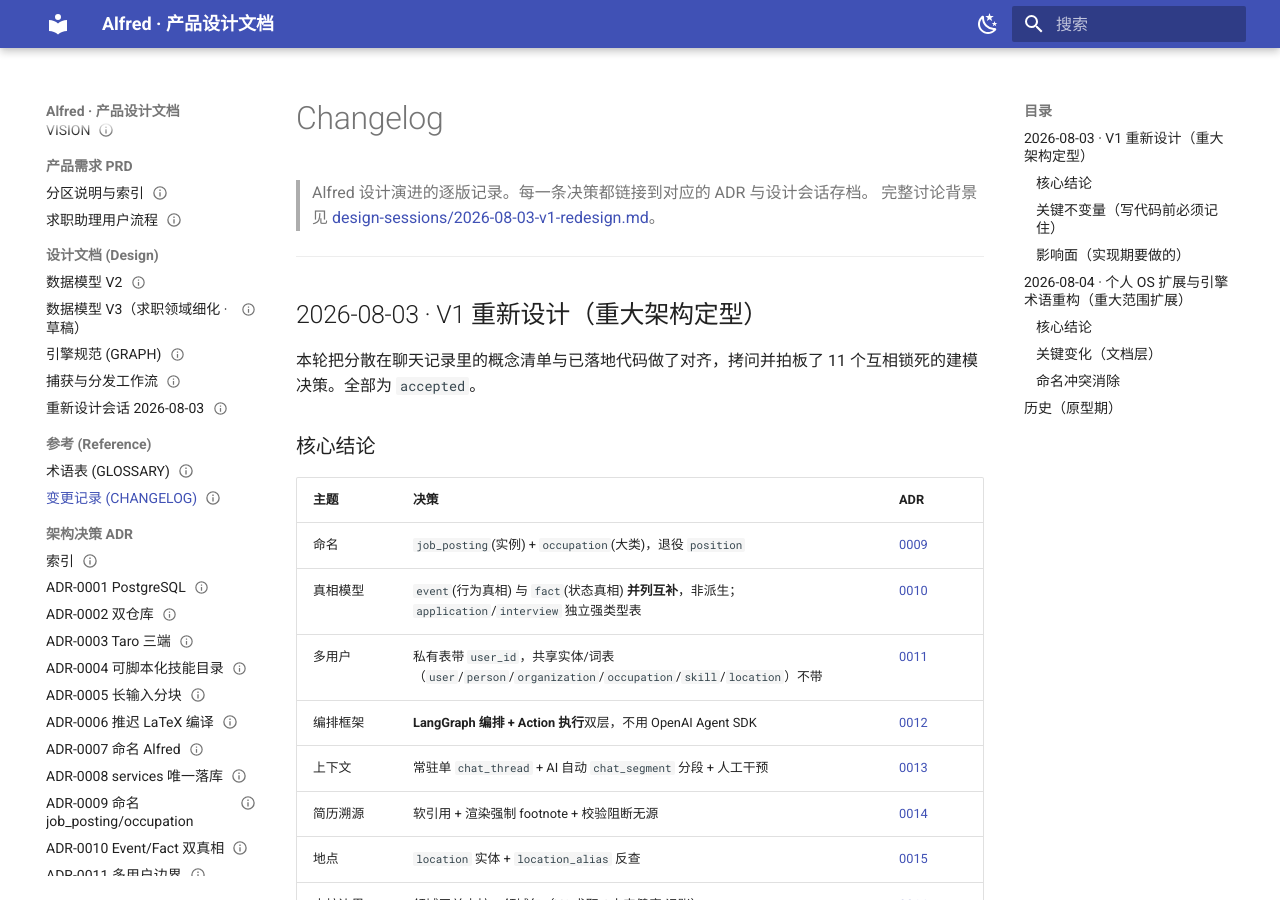
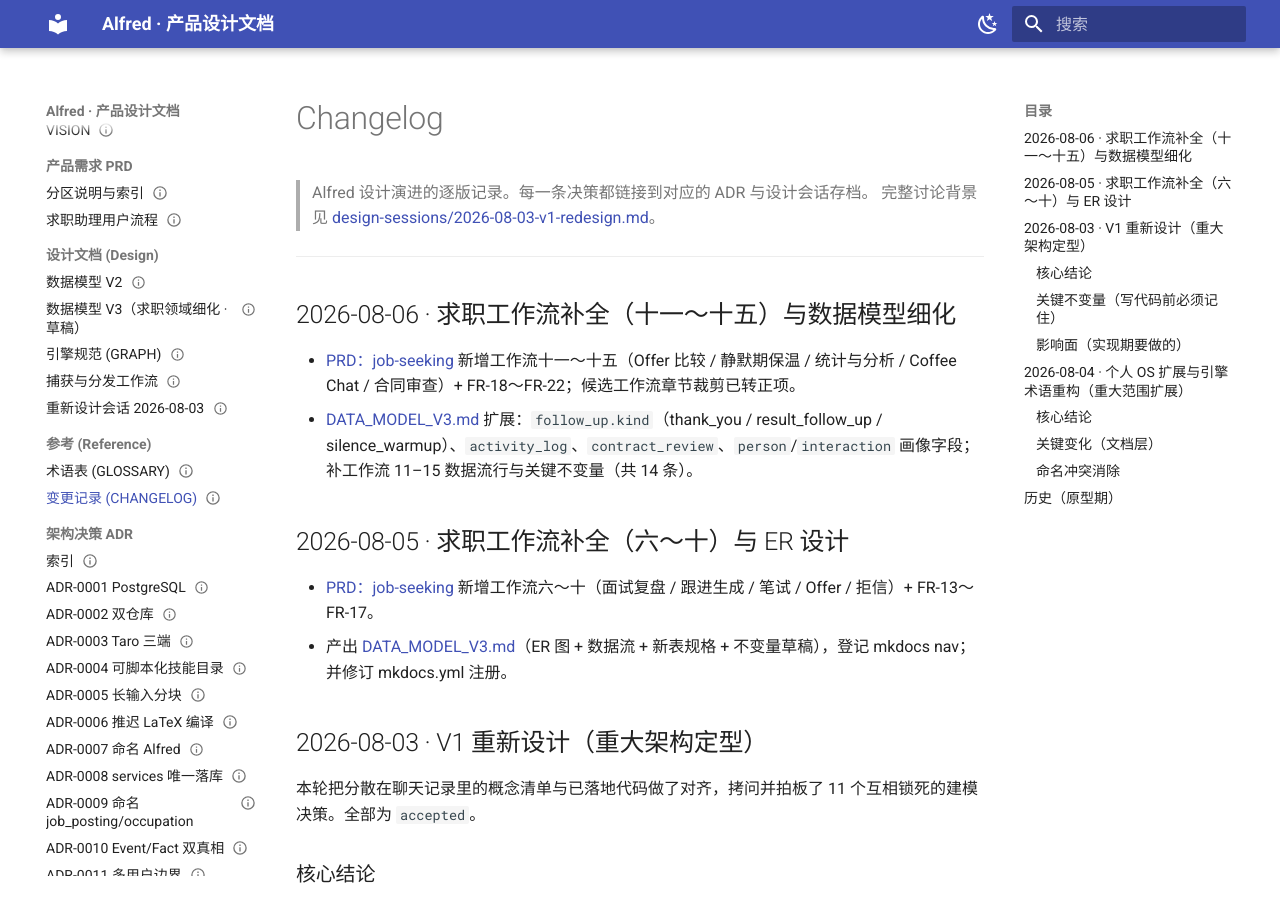
Before and after one commit to Gavin-OP/alfred-api, an MkDocs documentation site: the page built from docs/CHANGELOG.md, in a window 1280 px wide and 900 px high. Built offline with MkDocs 1.6.1 and Material for MkDocs 9.7.7, drawn with Linux system fonts in a browser that asks for light colours.

Commit message:
📝 docs: Backfill changelog for job-seeking PRD and DATA_MODEL_V3
- CHANGELOG: add 2026-08-05 (workflows 6-10, DATA_MODEL_V3 draft) and 2026-08-06 (workflows 11-15, follow_up.kind/activity_log/contract_review/person-interaction extensions) entries; previously the changelog stopped at 2026-08-04 and omitted the job-seeking work

Docs: docs/CHANGELOG.md

```diff
--- a/docs/CHANGELOG.md
+++ b/docs/CHANGELOG.md
@@ -9,6 +9,14 @@ status: 现行有效
 > 完整讨论背景见 [design-sessions/2026-08-03-v1-redesign.md](./design-sessions/2026-08-03-v1-redesign.md)。
 
 ---
+
+## 2026-08-06 · 求职工作流补全（十一～十五）与数据模型细化
+- [PRD：job-seeking](./prd/job-seeking.md) 新增工作流十一～十五（Offer 比较 / 静默期保温 / 统计与分析 / Coffee Chat / 合同审查）+ FR-18～FR-22；候选工作流章节裁剪已转正项。
+- [DATA_MODEL_V3.md](./DATA_MODEL_V3.md) 扩展：`follow_up.kind`（thank_you / result_follow_up / silence_warmup）、`activity_log`、`contract_review`、`person`/`interaction` 画像字段；补工作流 11–15 数据流行与关键不变量（共 14 条）。
+
+## 2026-08-05 · 求职工作流补全（六～十）与 ER 设计
+- [PRD：job-seeking](./prd/job-seeking.md) 新增工作流六～十（面试复盘 / 跟进生成 / 笔试 / Offer / 拒信）+ FR-13～FR-17。
+- 产出 [DATA_MODEL_V3.md](./DATA_MODEL_V3.md)（ER 图 + 数据流 + 新表规格 + 不变量草稿），登记 mkdocs nav；并修订 mkdocs.yml 注册。
 
 ## 2026-08-03 · V1 重新设计（重大架构定型）
 
```
